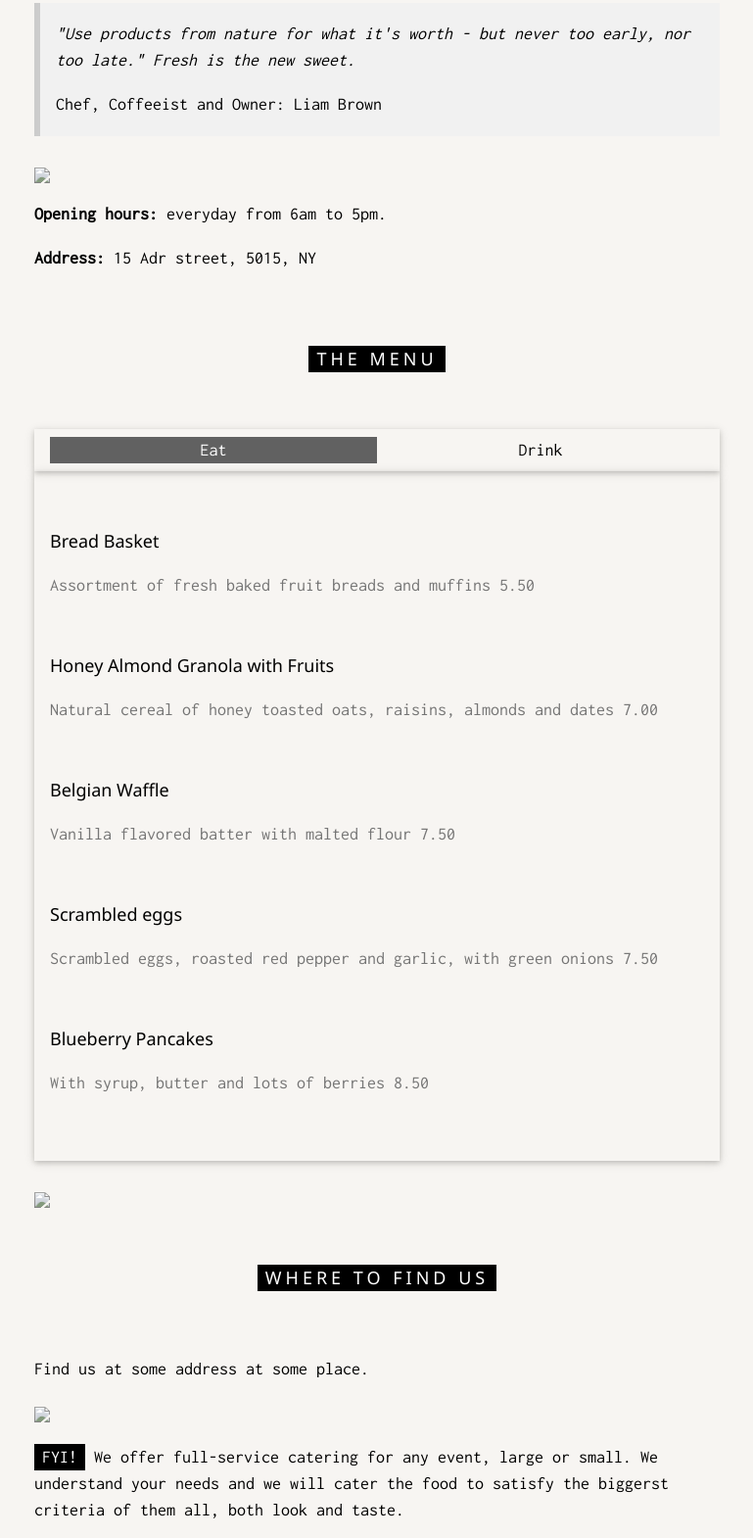
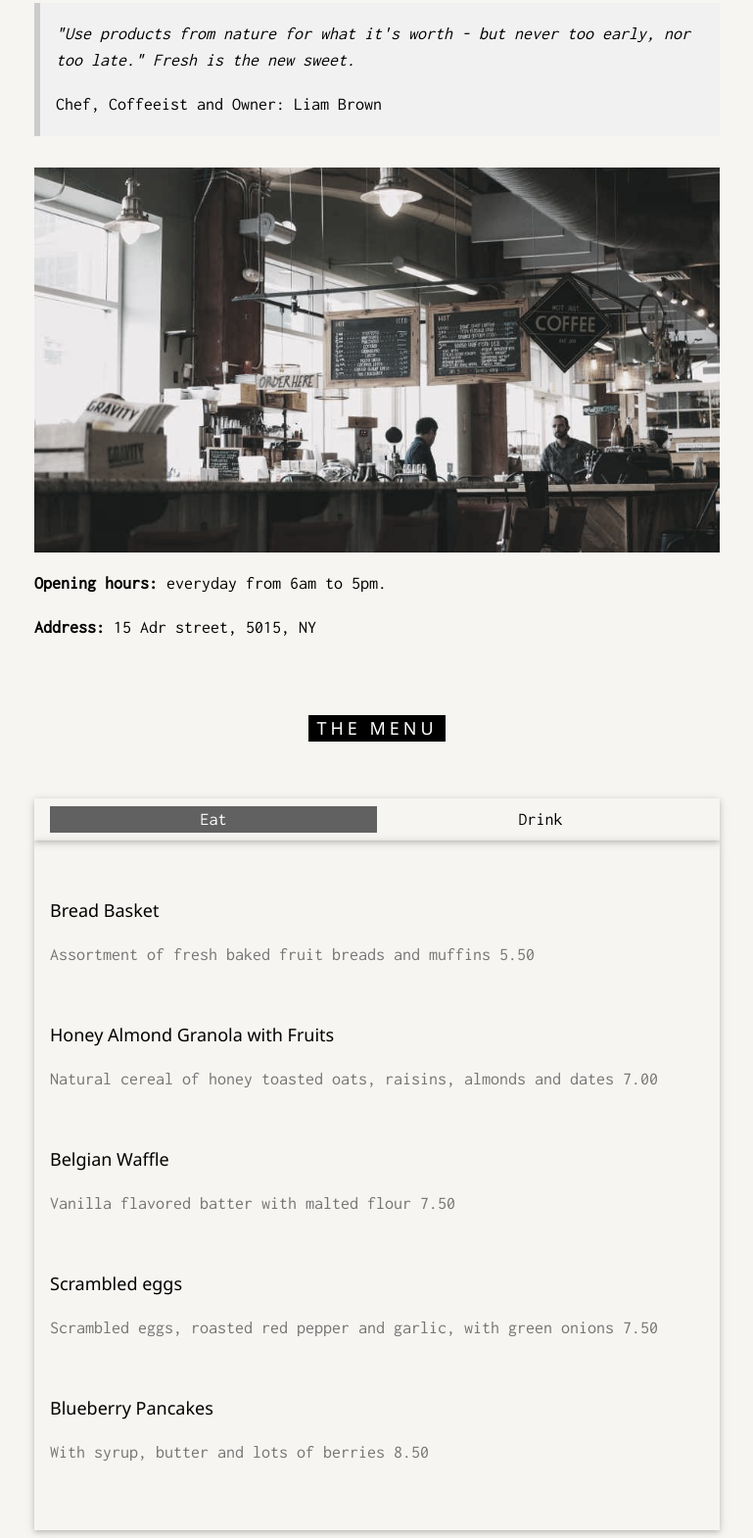
Before and after one commit to daniel-t-gilbert/coffee-website, a plain HTML site: page index.html in a window 1280 px wide. Shown: the part 1005-2575 px from the top of the page at 98% size, without its empty margins (255-1024 px from the left). Drawn offline with nearby package versions, Linux system fonts and the light colour scheme.

Commit message:
Initial Commit

```diff
--- a/index.html
+++ b/index.html
@@ -15,7 +15,7 @@ body, html {
 .bgimg {
   background-position: center;
   background-size: cover;
-  background-image: url("../images/coffeehouse.jpg");
+  background-image: url("./coffeehouse.jpg");
   min-height: 75%;
 }
 
@@ -70,7 +70,7 @@ body, html {
       <p><i>"Use products from nature for what it's worth - but never too early, nor too late." Fresh is the new sweet.</i></p>
       <p>Chef, Coffeeist and Owner: Liam Brown</p>
     </div>
-    <img src="../images/coffeeshop.jpg" style="width:100%;max-width:1000px" class="w3-margin-top">
+    <img src="./coffeeshop.jpg" style="width:100%;max-width:1000px" class="w3-margin-top">
     <p><strong>Opening hours:</strong> everyday from 6am to 5pm.</p>
     <p><strong>Address:</strong> 15 Adr street, 5015, NY</p>
   </div>
@@ -124,7 +124,7 @@ body, html {
       <h5>Soda</h5>
       <p class="w3-text-grey">Coke, Sprite, Fanta, etc. 2.50</p>
     </div>
-    <img src="../images/coffeehouse2.jpg" style="width:100%;max-width:1000px;margin-top:32px;">
+    <img src="./coffeehouse2.jpg" style="width:100%;max-width:1000px;margin-top:32px;">
   </div>
 </div>
 
@@ -133,7 +133,7 @@ body, html {
   <div class="w3-content" style="max-width:700px">
     <h5 class="w3-center w3-padding-48"><span class="w3-tag w3-wide">WHERE TO FIND US</span></h5>
     <p>Find us at some address at some place.</p>
-    <img src="../images/map.jpg" class="w3-image" style="width:100%">
+    <img src="./map.jpg" class="w3-image" style="width:100%">
     <p><span class="w3-tag">FYI!</span> We offer full-service catering for any event, large or small. We understand your needs and we will cater the food to satisfy the biggerst criteria of them all, both look and taste.</p>
     <p><strong>Reserve</strong> a table, ask for today's special or just send us a message:</p>
     <form action="/action_page.php" target="_blank">
```
Also changed, not shown: coffeehouse.jpg (added), coffeehouse2.jpg (added), coffeeshop.jpg (added), map.jpg (added).
